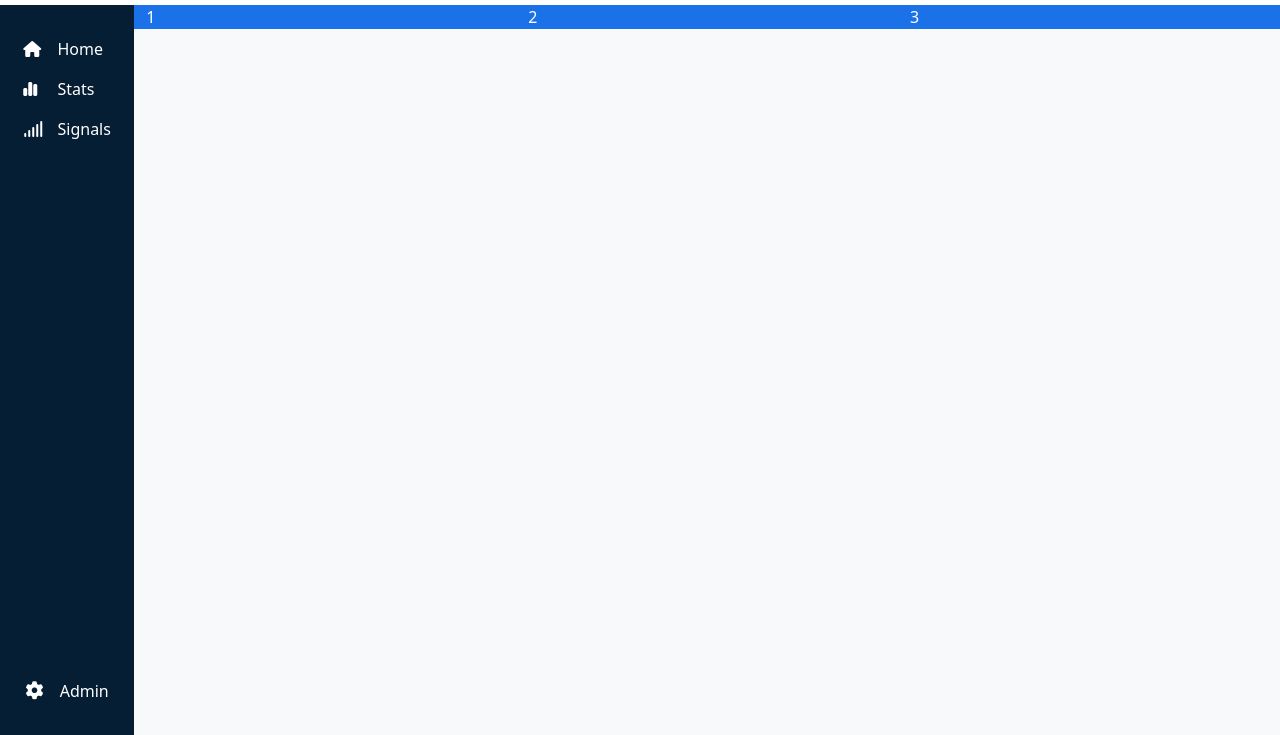
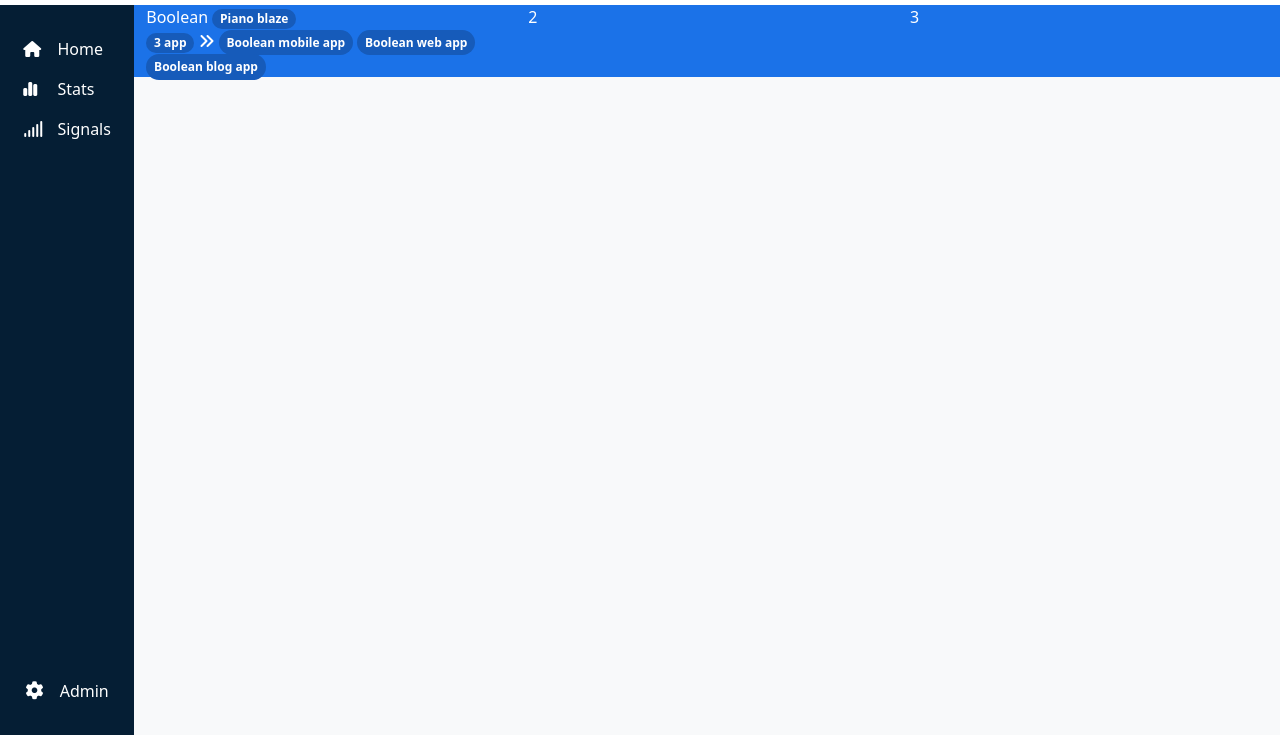
Before and after one commit to giorgiagalbullicavazzini/html-css-bootstrap-dashboard, a plain HTML site: page index.html in a window 1280 px wide. Shown: the part 65-800 px from the top of the page. Drawn offline with nearby package versions, Linux system fonts and the light colour scheme.

Commit message:
top-main badges

```diff
--- a/css/main.css
+++ b/css/main.css
@@ -7,3 +7,7 @@ main #top-main {
   background-color: var(--top-main-color);
   color: var(--bs-white);
 }
+
+main #top-main .rounded-pill {
+  background-color: #165bba;
+}
--- a/index.html
+++ b/index.html
@@ -97,7 +97,19 @@
     <main>
       <div class="container-fluid" id="top-main">
         <div class="row row-cols-1 row-cols-md-3">
-          <div class="col">1</div>
+          <div class="col">
+            <div>
+              Boolean <span class="badge rounded-pill">Piano blaze</span>
+            </div>
+            <div>
+              <span class="badge rounded-pill">3 app</span>
+              <span><i class="fa-solid fa-angles-right"></i></span>
+              <span class="badge rounded-pill d-lg-none"><i class="fa-solid fa-plus"></i></span>
+              <span class="badge rounded-pill d-none d-lg-inline">Boolean mobile app</span>
+              <span class="badge rounded-pill d-none d-lg-inline">Boolean web app</span>
+              <span class="badge rounded-pill d-none d-lg-inline">Boolean blog app</span>
+            </div>
+          </div>
           <div class="col">2</div>
           <div class="col">3</div>
         </div>
```
